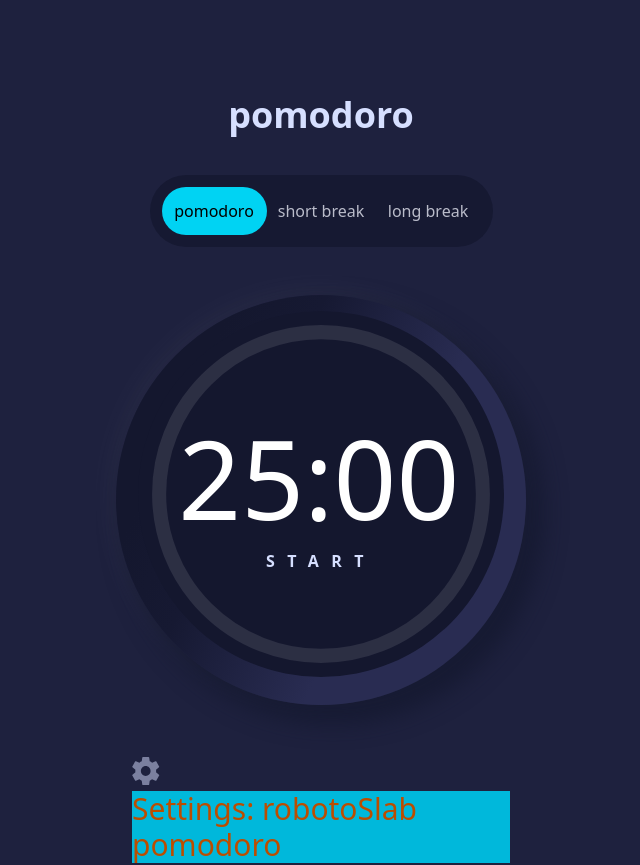
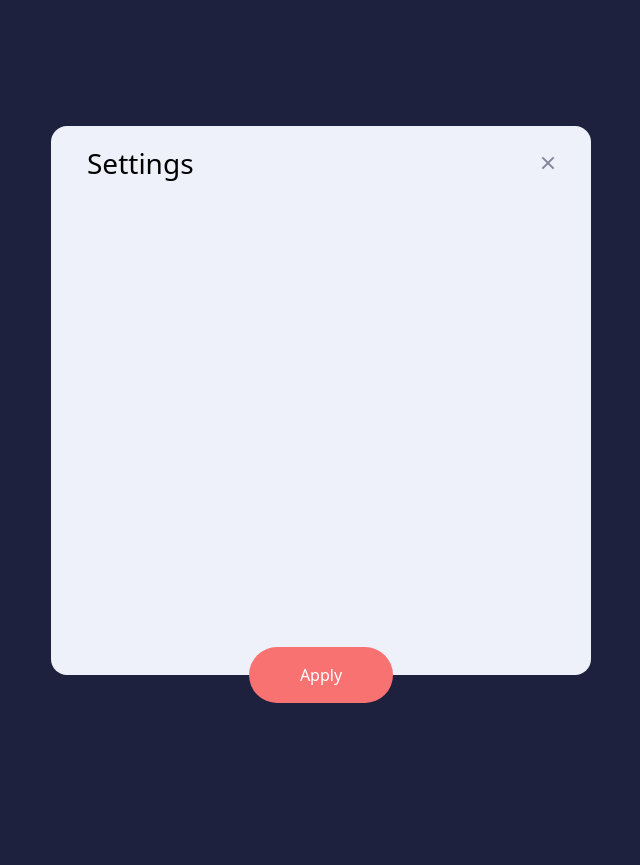
Before and after one commit to rf1303/Pomodoro-App, a React (Vite) app: page / in a window 1280 px wide. Both pictures are taken after a click on the button 640 px from the left and 771 px from the top of the page. Shown: the whole page, without its empty margins (319-959 px from the left). After the commit the page ends 800 px from the top, so only its background shows below. Built offline with nearby package versions, Linux system fonts and the light colour scheme.

Commit message:
setting  header

```diff
--- a/src/ClockTime.jsx
+++ b/src/ClockTime.jsx
@@ -1,20 +1,15 @@
 
 import { useState, useEffect, useRef } from 'react';
 import iconSetting from '../assets/images/icon-settings.svg';
-import SettingsOptions from './SettingsOptions.jsx';
-import { useSettingsPerfil, SetOptions } from './SetOptions.jsx';
+import  SettingsOptions from './SettingsOptions.jsx';
+import { useSettingsPerfil } from './SetOptions.jsx';
 
 
 
 function ClockTime() {
-    const { mode, duration, isSettingOption, setIsSettingOption, clockStart, setClockStart, timeLeft, setTimeLeft } = useSettingsPerfil();
-    const [isRunning, setIsRunning] = useState(false);
+    const { mode, duration, isSettingOption, setIsSettingOption, clockStart, setClockStart, timeLeft, setTimeLeft, isRunning, setIsRunning } = useSettingsPerfil();
 
     const intervalRef = useRef(null);
-
-    const progress = ((duration[mode] * 60 - timeLeft) / (duration[mode] * 60)) * 100;
-    const circumference = 2 * Math.PI * 115;
-    const strokeDashoffset = circumference - (progress / 100) * circumference;
 
     useEffect(() => {
         if(isRunning && timeLeft > 0) {
@@ -33,9 +28,6 @@ function ClockTime() {
         return () => clearInterval(intervalRef.current);
     }, [isRunning, timeLeft]);
 
-    const toggleTimer = () => {
-        setIsRunning(!isRunning);
-    }
 
     const formatTime = (secs) => {
         const minutes = Math.floor(secs / 60)
@@ -43,7 +35,7 @@ function ClockTime() {
         return `${minutes.toString().padStart(2, '0')}:${seconds.toString().padStart(2,'0')}`;
     };
 
-    const handleTimerBtn = () => {
+    const handleToggleTimer = () => {
         setIsRunning(!isRunning);
        return clockStart ? setClockStart(false) : '';
 
@@ -53,6 +45,10 @@ function ClockTime() {
         setIsSettingOption(true);
     }
 
+    const progress = ( timeLeft / ( duration[mode] * 60 ))  * 100;
+    const circumference = 2 * Math.PI * 115;
+    const strokeDashoffset = circumference - (progress / 100) * circumference;
+
     return (
         <div className="wrapper__clock w-clampClock h-clampClock grid items-center justify-items-center gap-20 rounded-full  bg-[linear-gradient(115deg,#14172e_20%,#161932_35%,#292c52_63%)] p-4 ">
             <div className="relative w-clampClock-i h-clampClock-i bg-blue-950 rounded-full  flex  items-center justify-center ">
@@ -61,7 +57,8 @@ function ClockTime() {
                         cx="130"
                         cy="130"
                         r="115"
-                        stroke="rgba(255, 255, 255, 0.1)"
+                        stroke="hsl(227, 100%, 92%, 0.05)"
+                        /* stroke="rgba(255, 255, 255, 0.1)" */
                         strokeWidth="10"
                         fill="none"
                     />
@@ -69,7 +66,7 @@ function ClockTime() {
                         cx="130"
                         cy="130"
                         r="115"
-                        stroke="url(#gradient)"
+                        stroke="hsl(182, 91%, 71%)"
                         strokeWidth="10"
                         fill="none"
                         strokeDasharray={circumference}
@@ -77,13 +74,6 @@ function ClockTime() {
                         strokeLinecap="round"
                         className="transition-all duration-1000 ease-linear"
                     />
-                    {/* <defs> */}
-                    {/*   <linearGradient id="gradient" x1="0%" y1="0%" x2="100%" y2="100%"> */}
-                    {/*     <stop offset="0%" stopColor="#ec4899" /> */}
-                    {/*     <stop offset="50%" stopColor="#a855f7" /> */}
-                    {/*     <stop offset="100%" stopColor="#3b82f6" /> */}
-                    {/*   </linearGradient> */}
-                    {/* </defs> */}
                 </svg>
 
                 <div className="absolute inset-x-[11%] inset-y-[23%] text-time-2 font-medium text-white  ">
@@ -91,7 +81,7 @@ function ClockTime() {
                 </div>
 
                 <button
-                    onClick={handleTimerBtn}
+                    onClick={handleToggleTimer}
                     className="absolute inset-x-[26%] inset-y-[65%] text-blue-100 font-semibold text-base uppercase tracking-[0.775rem] text-center hover:scale-105"
                 >
                     {clockStart ? 'start' : isRunning ? 'pause' : 'restart'}
@@ -99,7 +89,7 @@ function ClockTime() {
             </div>
             <div className="">
                 <button type="button" className='' onClick={handleSettingOptions}><img src={iconSetting} alt="icon of Setting" className="w-7 h-7" /></button>
-                {isSettingOption && <SettingsOptions />}
+                {isSettingOption && <SettingsOptions onClose={() => setIsSettingOption(false)} />}
             </div>
         </div>
 
--- a/src/SetOptions.jsx
+++ b/src/SetOptions.jsx
@@ -10,6 +10,7 @@ export const SetOptions = ({ children }) => {
     const [mode, setMode] = useState('pomodoro');
     const [clockStart, setClockStart] = useState(true);
     const [timeLeft, setTimeLeft] = useState(25 * 60);
+    const [isRunning, setIsRunning] = useState(false);
     const [duration, setDuration] = useState({
         pomodoro: 25,
         shortBreak: 5,
@@ -31,6 +32,7 @@ export const SetOptions = ({ children }) => {
             isSettingOption, setIsSettingOption,
             clockStart, setClockStart,
             timeLeft, setTimeLeft,
+            isRunning, setIsRunning,
             PomodoroOptions
         }}>
             {children}</SettingsPomodoro.Provider>
--- a/src/SettingsOptions.jsx
+++ b/src/SettingsOptions.jsx
@@ -2,16 +2,25 @@ import { useState, useEffect } from 'react';
 /* import iconSetting from '../assets/images/icon-settings.svg'; */
 import { useSettingsPerfil, SetOptions } from './SetOptions.jsx'
 
+const IconClose = () => (<svg xmlns="http://www.w3.org/2000/svg" width="14" height="14"><path fill="#1E213F" fillRule="evenodd" d="M11.95.636l1.414 1.414L8.414 7l4.95 4.95-1.414 1.414L7 8.414l-4.95 4.95L.636 11.95 5.586 7 .636 2.05 2.05.636 7 5.586l4.95-4.95z" opacity=".5" /></svg>);
+
+function SettingsOptions({ onClose }) {
+    const { color, timeLeft, setTimeLeft, font, setFontcolor, setColor, mode, setMode, duration, setDuration, PomodoroOptions, setIsSettingOption } = useSettingsPerfil();
+
+    const handleSubmit = (e) => {
+        e.preventDefault()
+    }
 
 
-
-function SettingsOptions() {
-    const { font, color, mode, duration, PomodoroOptions } = useSettingsPerfil();
-    console.log('mode:', mode)
-    console.log('duration[mode]:', duration[mode])
     return (
-        <div className="">
-            <p className="bg-cyan-500 text-amber-700 text-3xl">Settings: {font} {mode}</p>
+        <div className="absolute inset-0 bg-blue-850 w-full h-full">
+            <form className='absolute inset-0 m-auto w-clampSetting h-setting-mobile rounded-2xl bg-blue-50  px-6 py-4 md:px-9 z-50' onSubmit={handleSubmit}>
+                <header className='flex items-center justify-between'>
+                    <h2 className='text-setting-1'>Settings</h2>
+                    <button type="button" onClick={onClose}>{<IconClose />}</button>
+                </header>
+            <button type="submit" className='absolute inset-y-[95%] left-1/2 -translate-x-1/2  w-36 h-14 bg-red-400 rounded-4xl text-white text-base text-shadow-black '>Apply</button>
+            </form>
         </div>
     );
 }
--- a/src/header.jsx
+++ b/src/header.jsx
@@ -1,16 +1,17 @@
-
-import { useState } from 'react'
-import {useSettingsPerfil, SetOptions} from './SetOptions.jsx'
+import { useEffect } from "react";
+import { useSettingsPerfil } from './SetOptions.jsx'
 
 
 function HeaderOptions() {
-    const {mode, setMode, color, PomodoroOptions, setClockStart} = useSettingsPerfil();
+    const {mode, setMode, color, PomodoroOptions, setClockStart, setIsRunning, setTimeLeft, duration} = useSettingsPerfil();
 
     const handleModeBtn = (option) => {
         setClockStart(true);
         setMode(option);
+        setTimeLeft(duration[option] * 60)
+        setIsRunning(false);
+
     }
-
     return (
         <div className="wrapper__head grid items-center justify-items-center gap-10">
             <h1 className="text-3xl font-bold text-center text-blue-100 md:text-4xl">pomodoro</h1>
@@ -26,5 +27,6 @@ function HeaderOptions() {
             </div>
         </div>
     )
+
 }
 export default HeaderOptions;
--- a/src/index.css
+++ b/src/index.css
@@ -4,13 +4,40 @@
     font-family: system-ui, Avenir, Helvetica, Arial, sans-serif;
 }
 
-body {
-    margin: 0;
-    min-block-size: 100vh;
-    display: grid;
-    gap: 3rem;
-    align-items: center;
-    justify-items: center;
+@font-face {
+    font-family: 'kumbhSans';
+    src: url('../assets/fonts/Kumbh_Sans/KumbhSans-VariableFont_YOPQ\,wght.woff2') format("woff2"),
+         url('../assets/fonts/Kumbh_Sans/KumbhSans-VariableFont_YOPQ\,wght.ttf') format("ttf");
+    font-weight: 100 900;
+    font-style: normal;
+    font-display: swap;
+}
+
+@font-face {
+    font-family: 'robotoSlab';
+    src: url('../assets/fonts/Roboto_Slab/RobotoSlab-VariableFont_wght.woff2') format("woff2"),
+         url('../assets/fonts/Roboto_Slab/RobotoSlab-VariableFont_wght.ttf') format("ttf");
+    font-weight: 100 900;
+    font-style: normal;
+    font-display: swap;
+}
+
+@font-face {
+    font-family: 'spaceMono';
+    src: url('../assets/fonts/Space_Mono/SpaceMono-Bold.woff2') format("woff2"),
+         url('../assets/fonts/Space_Mono/SpaceMono-Bold.ttf') format("ttf");
+    font-weight: 700;
+    font-style: normal;
+    font-display: swap;
+}
+
+@font-face {
+    font-family: 'spaceMono';
+    src: url('../assets/fonts/Space_Mono/SpaceMono-Regular.woff2') format("woff2"),
+         url('../assets/fonts/Space_Mono/SpaceMono-Regular.ttf') format("ttf");
+    font-weight: 400;
+    font-style: normal;
+    font-display: swap;
 }
 
 @theme {
@@ -44,9 +71,25 @@ body {
 
     --spacing-clampClock: clamp(18.75rem, 12.1899rem + 27.9898vw, 25.625rem);
     --spacing-clampClock-i: clamp(16.7375rem, 10.8662rem + 25.051vw, 22.875rem);
+    --spacing-clampSetting: clamp(20.4375rem, 7.7023rem + 54.3367vw, 33.75rem);
+    --spacing-setting-mobile: 34.313rem;
+    --spacing-setting-tablet: 29rem;
+    --spacing-header-set: clamp(17.5rem, 6.2596rem + 47.9592vw, 29.25rem);
     --spacing-mobile-w: 18.75rem;
     --spacing-105: 6.563rem;
 
+    --font-spaceMono: "spaceMono", sans-serif;
+    --font-robotoSlab: "robotoSlab", sans-serif;
+    --font-kumbhSnas: "kumbhSans", sans-serif;
+}
+
+body {
+    margin: 0;
+    min-block-size: 100vh;
+    display: grid;
+    gap: 3rem;
+    align-items: center;
+    justify-items: center;
 }
 
 
```
